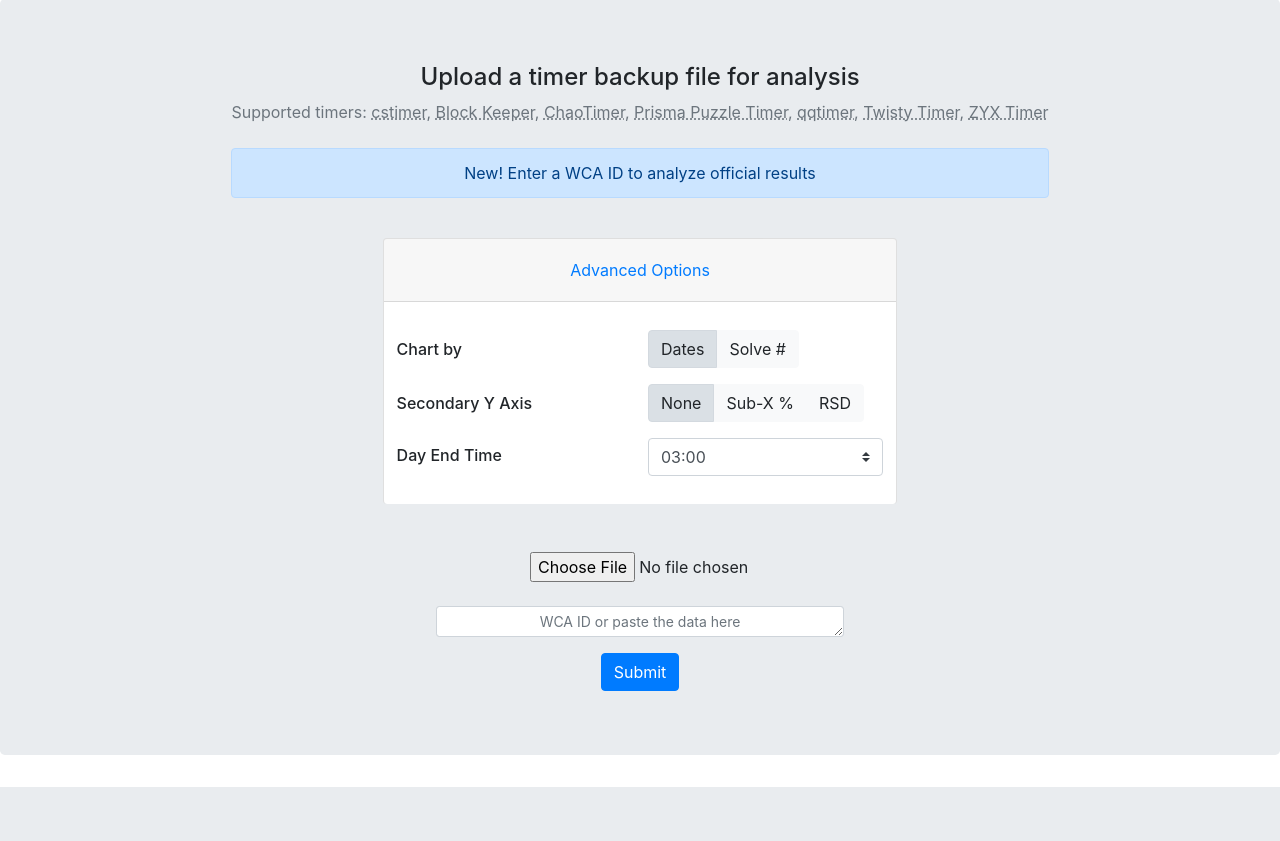
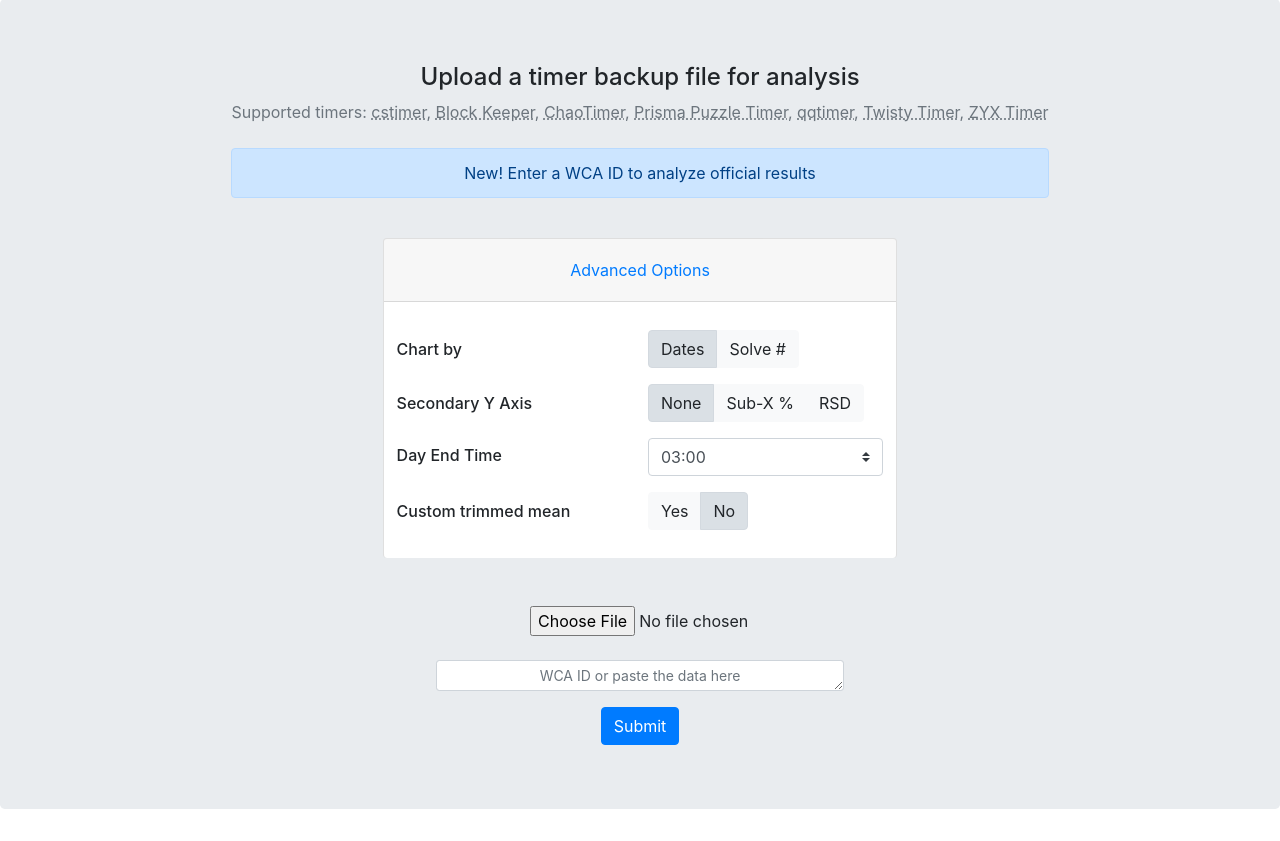
Before and after one commit to tussosedan/kuebiko-cubing, a Flask app: page / in a window 1280 px wide, after a click on "Advanced Options". Shown: the part 57-898 px from the top of the page. Before the commit the page ends 844 px from the top, so only its background shows below. Run offline with Flask 2, Linux system fonts and the light colour scheme; some libraries are stand-ins or nearby versions.

Commit message:
allow users to choose the percentage used for calculating the trimmed mean

```diff
--- a/app.py
+++ b/app.py
@@ -59,7 +59,8 @@ def index():
             secondary_y_axis = request.form.get('secondary-y-axis', 'none')
             subx_threshold_mode = request.form.get('subx-threshold', 'auto')
             subx_override = request.form.get('subx-override', 'none')
-            day_end_hour = int(request.form.get('day-end-hour', 'none'))
+            day_end_hour = request.form.get('day-end-hour', 3, type=int)
+            trim_percentage = request.form.get('trim-percentage', 5, type=int)
             timezone = request.form.get('tz', 'UTC')
 
             if secondary_y_axis == 'none':
@@ -69,7 +70,7 @@ def index():
             try:
                 solves_details, overall_pbs, solves_by_dates, timer_type, datalen = \
                     process_data(file_to_send, chart_by, secondary_y_axis, subx_threshold_mode, subx_override,
-                                 day_end_hour, timezone)
+                                 day_end_hour, timezone, trim_percentage)
                 return render_template("data.html", solves_details=solves_details, overall_pbs=overall_pbs,
                                        solves_by_dates=solves_by_dates, timer_type=timer_type, datalen=datalen)
             except NotImplementedError:
--- a/templates/index.html
+++ b/templates/index.html
@@ -130,6 +130,51 @@
                                         </select>
                                     </div>
                                 </div>
+                                <div class="row align-items-baseline">
+                                    <div class="col p-2 text-left h6">Custom trimmed mean</div>
+                                    <div class="col p-2 btn-group btn-group-toggle" data-toggle="buttons"
+                                        id="custom-trimmed-mean-btns">
+                                        <label class="btn btn-light">
+                                            <input type="radio" name="custom-trimmed-mean" id="custom-trimmed-mean-yes"
+                                                value="yes" autocomplete="off"> Yes
+                                        </label>
+                                        <label class="btn btn-light active">
+                                            <input type="radio" name="custom-trimmed-mean" id="custom-trimmed-mean-no"
+                                                value="no" autocomplete="off" checked> No
+                                        </label>
+                                    </div>
+                                </div>
+                                <div class="row align-items-baseline" id="custom-trimmed-mean-section"
+                                    style="display: none;">
+                                    <div class="col p-2 text-left h6">Top/bottom trim</div>
+                                    <div class="col p-2">
+                                        <select class="custom-select" name="trim-percentage" id="trim-percentage-select">
+                                            <option value="0">0%</option>
+                                            <option value="5" selected>5% (default)</option>
+                                            <option value="10">10%</option>
+                                            <option value="15">15%</option>
+                                            <option value="20">20%</option>
+                                            <option value="25">25%</option>
+                                            <option value="30">30%</option>
+                                            <option value="35">35%</option>
+                                            <option value="40">40%</option>
+                                        </select>
+                                        <small>
+                                            <table class="table table-sm table-borderless table-striped">
+                                                <thead>
+                                                    <tr><th scope="col">Average</th><th scope="col">Counting solves</th></tr>
+                                                </thead>
+                                                <tbody>
+                                                    <tr><td>ao5</td><td id="ao5">3</td></tr>
+                                                    <tr><td>ao12</td><td id="ao12">10</td></tr>
+                                                    <tr><td>ao50</td><td id="ao50">44</td></tr>
+                                                    <tr><td>ao100</td><td id="ao100">90</td></tr>
+                                                    <tr><td>ao1000</td><td id="ao1000">900</td></tr>
+                                                </tbody>
+                                            </table>
+                                        </small>
+                                    </div>
+                                </div>
                             </div>
                         </div>
                     </div>
@@ -197,6 +242,33 @@ $('#subx-threshold-btns').click(function() {
     }, 200)
 });
 
+$('#custom-trimmed-mean-btns').click(function() {
+    setTimeout(function() {
+        if ($('#custom-trimmed-mean-yes').is(':checked')) {
+            $('#custom-trimmed-mean-section').fadeIn();
+        }
+        else {
+            $('#custom-trimmed-mean-section').fadeOut();
+        }
+    }, 200)
+});
+
+$('#trim-percentage-select').change(function() {
+    $('#trim-percentage-select option:selected').each(function() {
+        var selectedValue = parseInt($(this).val())
+        if (selectedValue >= 0 && selectedValue <= 40) {
+            $("#ao5").text(getCountingSolves(5, selectedValue))
+            $("#ao12").text(getCountingSolves(12, selectedValue))
+            $("#ao50").text(getCountingSolves(50, selectedValue))
+            $("#ao100").text(getCountingSolves(100, selectedValue))
+            $("#ao1000").text(getCountingSolves(1000, selectedValue))
+        }
+    });
+});
+
+function getCountingSolves(solvesNumber, trimPercentage) {
+    return solvesNumber - (Math.ceil(solvesNumber*trimPercentage/100)*2)
+}
 
 function shuffle(array) {
     var i = array.length,
```
Also changed, not shown: backend.py (+14 -4 lines).
